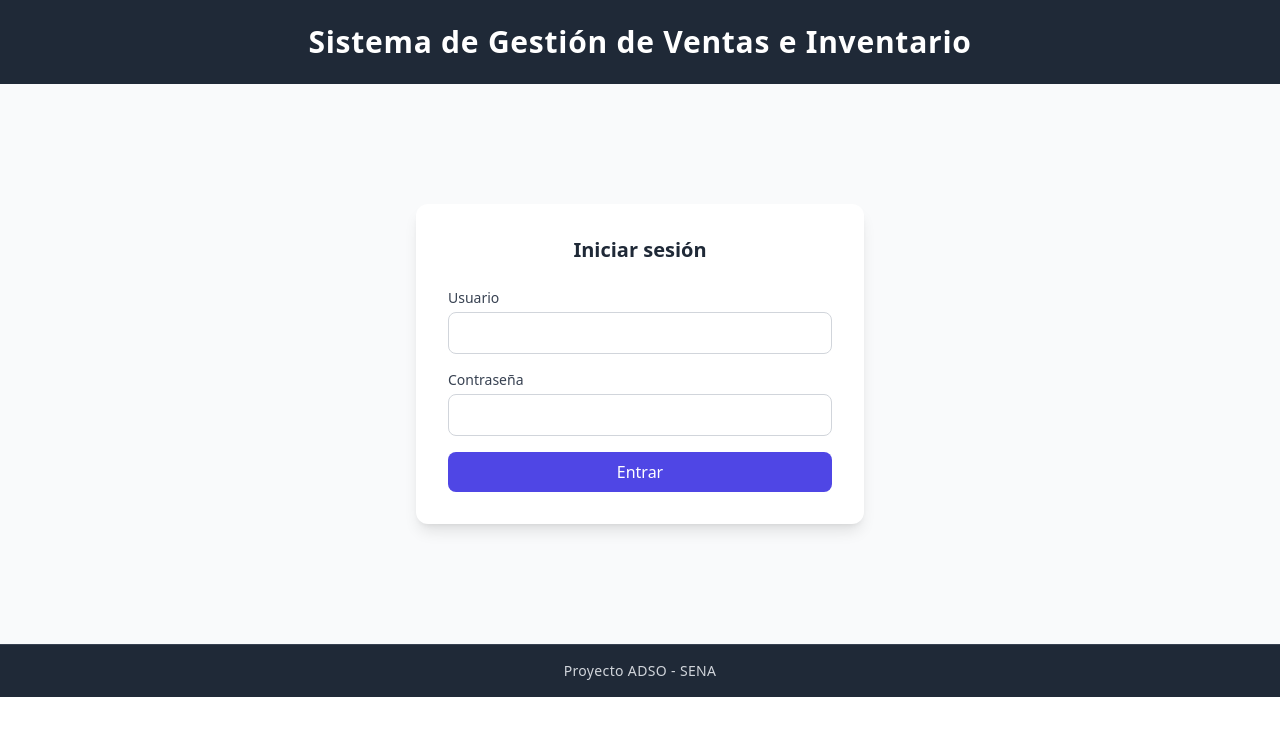
After one commit to MariV-rg/sistema-ventas-inventario, a Django app: page /login/ in a window 1280 px wide. The commit adds this page. Shown: the top 736 px of the page. Run offline with Django 5.2, Linux system fonts and the light colour scheme; some libraries are stand-ins or nearby versions.

Commit message:
HU1: login con Django auth (LoginView/LogoutView) y home protegido

```diff
--- a/core/settings.py
+++ b/core/settings.py
@@ -126,3 +126,7 @@ MAILERS = {
         'BACKEND': 'django.core.mail.backends.console.EmailBackend',
     },
 }
+
+LOGIN_URL = 'login'
+LOGIN_REDIRECT_URL = 'home'
+LOGOUT_REDIRECT_URL = 'login'
--- a/core/urls.py
+++ b/core/urls.py
@@ -1,7 +1,10 @@
 from django.contrib import admin
 from django.urls import include, path
+from django.contrib.auth import views as auth_views
 
 urlpatterns = [
     path('', include('inventario.urls')),
     path('admin/', admin.site.urls),
+    path('login/', auth_views.LoginView.as_view(template_name='login.html'), name='login'),
+    path('logout/', auth_views.LogoutView.as_view(), name='logout'),
 ]
--- /dev/null
+++ b/inventario/templates/login.html
@@ -0,0 +1,73 @@
+{% load static %}
+<!DOCTYPE html>
+<html lang="es">
+<head>
+    <meta charset="UTF-8">
+    <meta name="viewport" content="width=device-width, initial-scale=1.0">
+    <title>Iniciar sesión - Sistema de Ventas</title>
+    <script src="https://cdn.tailwindcss.com"></script>
+</head>
+<body>
+
+    <header class="bg-gray-800 text-white py-6 shadow-md">
+        <div class="container mx-auto px-4 flex items-center justify-center gap-4">
+            <h1 class="text-2xl md:text-3xl font-semibold tracking-wide">
+                Sistema de Gestión de Ventas e Inventario
+            </h1>
+        </div>
+    </header>
+
+    <main class="flex items-center justify-center min-h-[70vh] px-4 py-8 bg-gray-50">
+        <div class="bg-white rounded-xl shadow-lg p-8 max-w-md w-full">
+
+            <h2 class="text-xl font-semibold text-gray-800 mb-6 text-center">
+                Iniciar sesión
+            </h2>
+
+            {% if form.non_field_errors %}
+                <div class="bg-red-50 border border-red-200 text-red-700 text-sm rounded-lg px-4 py-3 mb-4">
+                    {% for error in form.non_field_errors %}
+                        <p>{{ error }}</p>
+                    {% endfor %}
+                </div>
+            {% endif %}
+
+            <form method="post" class="space-y-4">
+                {% csrf_token %}
+
+                <div>
+                    <label for="id_username" class="block text-sm font-medium text-gray-700 mb-1">Usuario</label>
+                    <input type="text" name="username" id="id_username" required
+                           class="w-full border border-gray-300 rounded-lg px-3 py-2 focus:outline-none focus:ring-2 focus:ring-indigo-400">
+                    {% if form.username.errors %}
+                        <p class="text-red-600 text-sm mt-1">{{ form.username.errors.0 }}</p>
+                    {% endif %}
+                </div>
+
+                <div>
+                    <label for="id_password" class="block text-sm font-medium text-gray-700 mb-1">Contraseña</label>
+                    <input type="password" name="password" id="id_password" required
+                           class="w-full border border-gray-300 rounded-lg px-3 py-2 focus:outline-none focus:ring-2 focus:ring-indigo-400">
+                    {% if form.password.errors %}
+                        <p class="text-red-600 text-sm mt-1">{{ form.password.errors.0 }}</p>
+                    {% endif %}
+                </div>
+
+                <input type="hidden" name="next" value="{{ next }}">
+
+                <button type="submit"
+                        class="w-full bg-indigo-600 hover:bg-indigo-700 text-white font-medium rounded-lg py-2 transition-colors">
+                    Entrar
+                </button>
+            </form>
+        </div>
+    </main>
+
+    <footer class="bg-gray-800 text-gray-300 text-center py-4 text-sm border-t border-gray-700">
+        <div class="container mx-auto px-4">
+            <p class="tracking-wide">Proyecto ADSO - SENA</p>
+        </div>
+    </footer>
+
+</body>
+</html>
--- a/inventario/views.py
+++ b/inventario/views.py
@@ -1,6 +1,7 @@
 from django.shortcuts import render
+from django.contrib.auth.decorators import login_required
 
-from django.shortcuts import render
 
+@login_required
 def home(request):
     return render(request, 'home.html')
```
Also changed, not shown: inventario/templates/home.html (+6 -2 lines).
